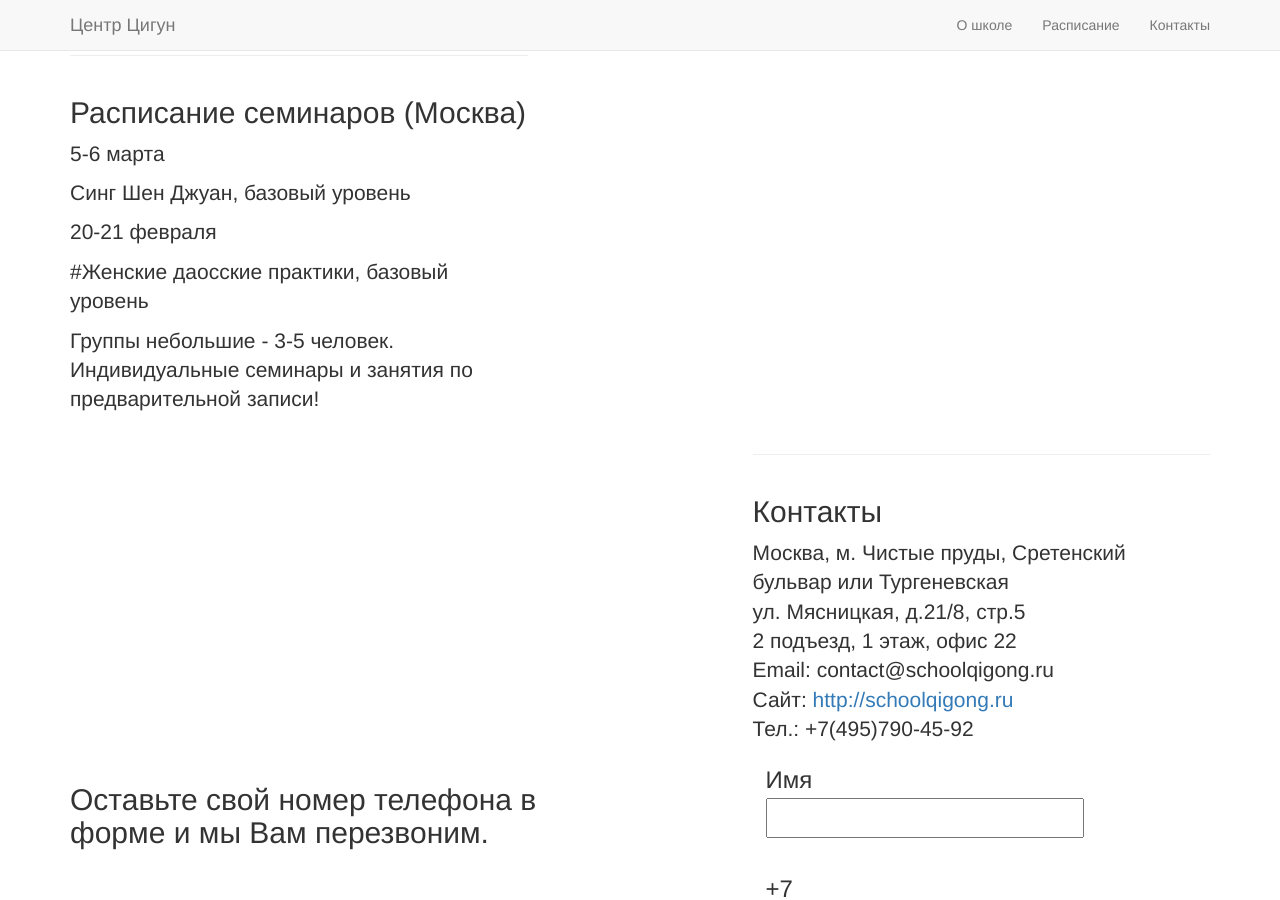
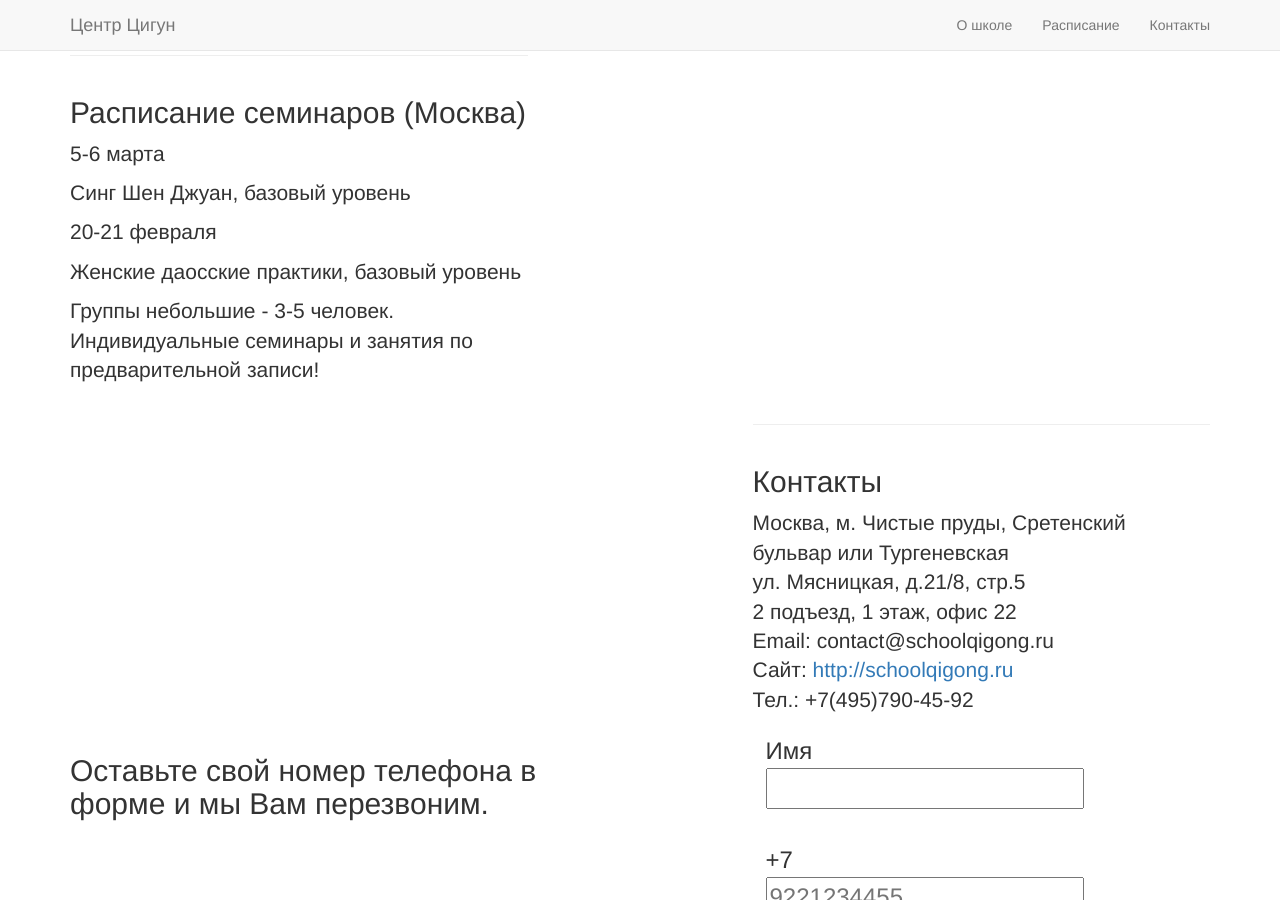
Before and after one commit to DBKai/nataljadubinina, a Jekyll site: the page built from _posts/2016-01-13-services-2.markdown, in a window 1280 px wide and 900 px high, scrolled down 872 px. Built offline with Jekyll 4.4.1, drawn with Linux system fonts in a browser that asks for light colours; nearby versions of some CDN libraries; library files that are not in the unit come from our copies.

```diff
--- a/_posts/2016-01-13-services-1.markdown
+++ b/_posts/2016-01-13-services-1.markdown
@@ -12,7 +12,7 @@ description: |
 
 20-21 февраля
 
-#Женские даосские практики, базовый уровень
+Женские даосские практики, базовый уровень
 
 Группы небольшие - 3-5 человек.
 Индивидуальные семинары и занятия по предварительной записи!
```
